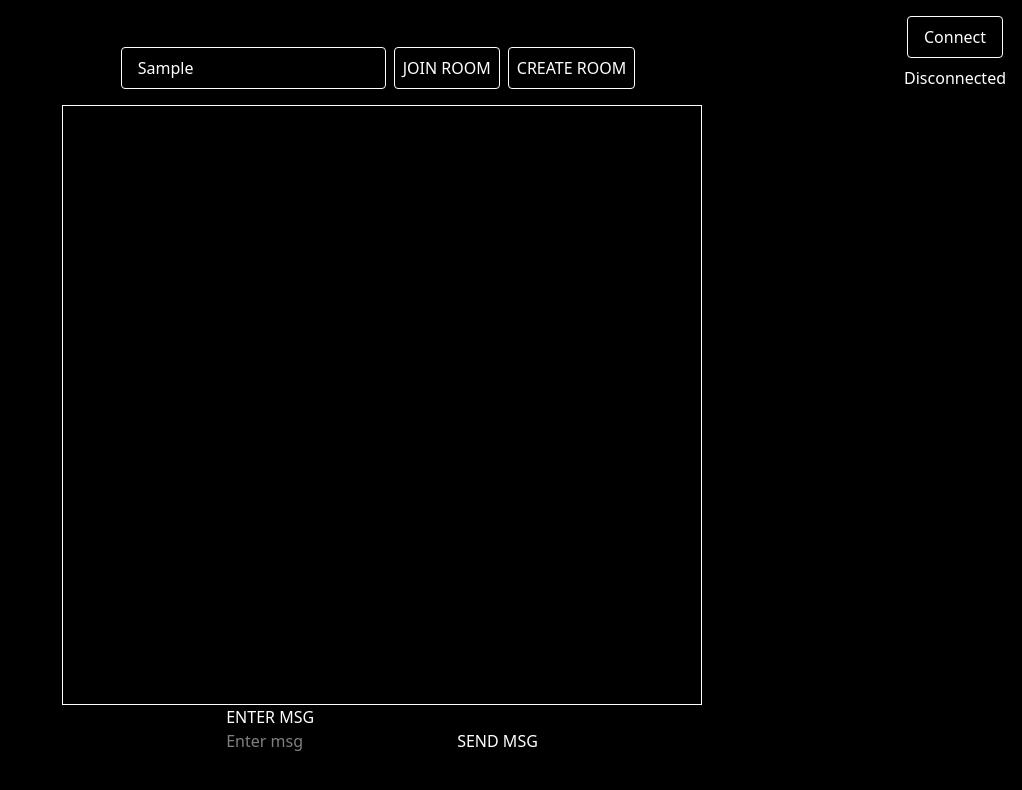
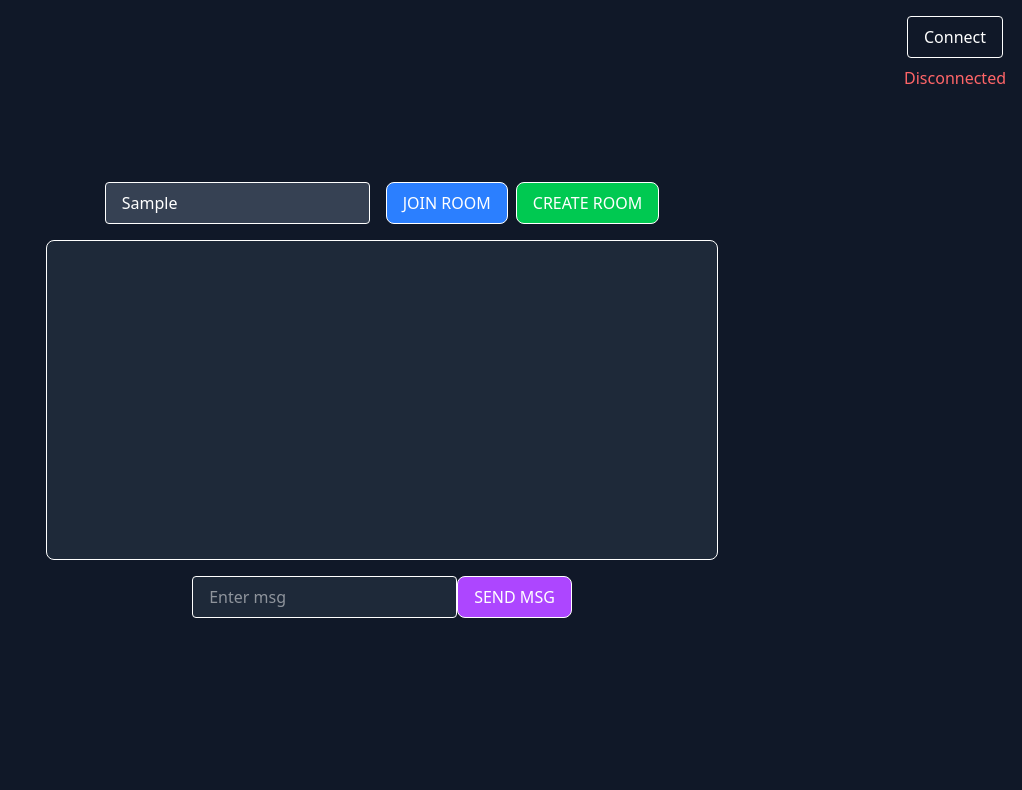
Before and after one commit to binay-das/broadcast-room-chat, a React (Vite) app in the folder Frontend/: page / in a window 1280 px wide. Both pictures are taken after typing "Sample" into the empty fields and a click on the button "CREATE ROOM". Shown: the top 790 px of the page, without its empty margins (258-1280 px from the left). Built offline with nearby package versions, Linux system fonts and the light colour scheme.

Commit message:
UI redesigned

```diff
--- a/Frontend/src/App.tsx
+++ b/Frontend/src/App.tsx
@@ -20,16 +20,16 @@ function App() {
   };
 
   const createRoom = () => {
-    const items = 'ABCDEFGHIJKLMNOPQRSTUVWXYZabcdefghijklmnopqrstuvwxyz0123456789';
-    let roomId = '';
+    const items =
+      "ABCDEFGHIJKLMNOPQRSTUVWXYZabcdefghijklmnopqrstuvwxyz0123456789";
+    let roomId = "";
     for (let i = 0; i < 6; i++) {
       roomId += items.charAt(Math.floor(Math.random() * items.length));
     }
     socket?.send(JSON.stringify({ type: "join", payload: { roomId } }));
     setUserRoom(roomId);
     setIsInRoom(true);
-
-  }
+  };
 
   const sendMsg = () => {
     const msg = msgRef.current?.value;
@@ -75,31 +75,59 @@ function App() {
   }, [socket]);
 
   return (
-    <div className="w-full h-screen bg-black text-white flex flex-col justify-center items-center">
+    <div className="w-full h-screen bg-gray-900 text-white flex flex-col justify-center items-center">
       <div className="flex flex-col gap-2 items-center absolute top-4 right-4">
         <button
-          className="border rounded px-4 py-2"
+          className={`border rounded px-4 py-2 cursor-pointer`}
           onClick={socket ? disconnectFromServer : connectToServer}
         >
           {socket ? "Disconnect" : "Connect"}
         </button>
-        <span>{socket ? "Connected" : "Disconnected"}</span>
+        <span className={socket ? "text-green-400" : "text-red-400"}>
+          {socket ? "Connected" : "Disconnected"}
+        </span>
       </div>
-      <div>
-        <input type="text" placeholder="Enter room id" ref={joinRoomRef} className="border px-4 py-2 rounded mr-2 mb-4"/>
-        <button onClick={joinRoom} className="border rounded mr-2 p-2">JOIN ROOM</button>
-        <button onClick={createRoom} className="border rounded mr-2 p-2">CREATE ROOM</button>
+      <div className="flex gap-2 mb-4">
+        <input
+          type="text"
+          placeholder="Enter room id"
+          ref={joinRoomRef}
+          className="border px-4 py-2 rounded mr-2 bg-gray-700 focus:ring focus:ring-blue-500"
+        />
+        <button
+          onClick={joinRoom}
+          className="border px-4 py-2 rounded-lg bg-blue-500 hover:bg-blue-600 transition"
+        >
+          JOIN ROOM
+        </button>
+        <button
+          onClick={createRoom}
+          className="border px-4 py-2 rounded-lg bg-green-500 hover:bg-green-600 transition"
+        >
+          CREATE ROOM
+        </button>
       </div>
-      <div className="border w-1/2 mx-auto h-3/4 ">
+      <div className="border w-full max-w-2xl h-80 overflow-y-auto bg-gray-800 rounded-lg p-4">
         {messages.map((msg, index) => (
-          <div key={index}>{msg}</div>
+          <div key={index} className="bg-gray-700 p-2 rounded-md mb-2">
+            {msg}
+          </div>
         ))}
       </div>
       {isInRoom && (
-        <div>
-          <h1>ENTER MSG</h1>
-          <input type="text" placeholder="Enter msg" ref={msgRef} />
-          <button onClick={sendMsg}>SEND MSG</button>
+        <div className="mt-4">
+          <input
+            type="text"
+            placeholder="Enter msg"
+            ref={msgRef}
+            className="border px-4 py-2 rounded bg-gray-800 text-white focus:ring focus:ring-blue-500"
+          />
+          <button
+            onClick={sendMsg}
+            className="border px-4 py-2 rounded-lg bg-purple-500 hover:bg-purple-600 transition"
+          >
+            SEND MSG
+          </button>
         </div>
       )}
     </div>
```
